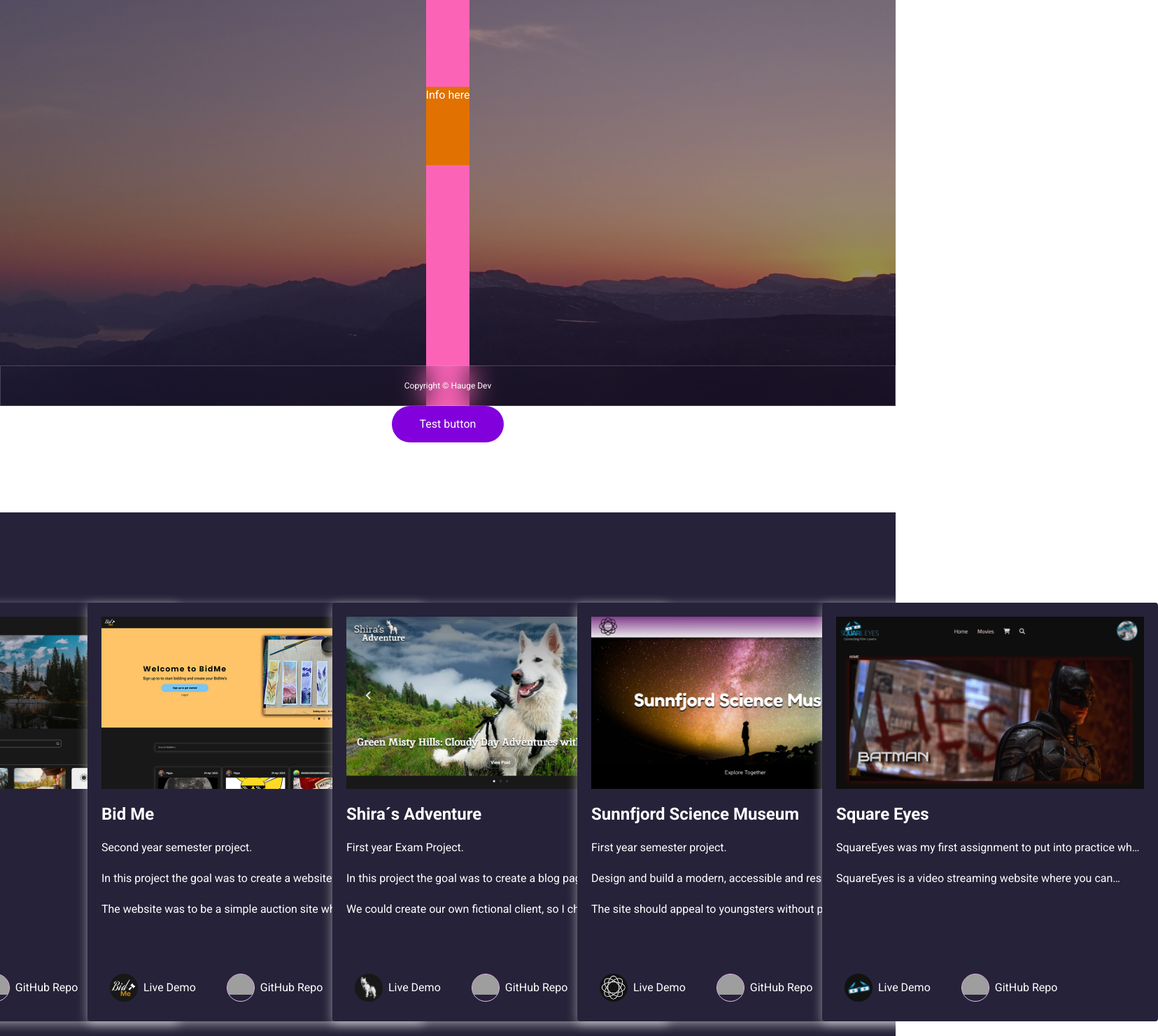
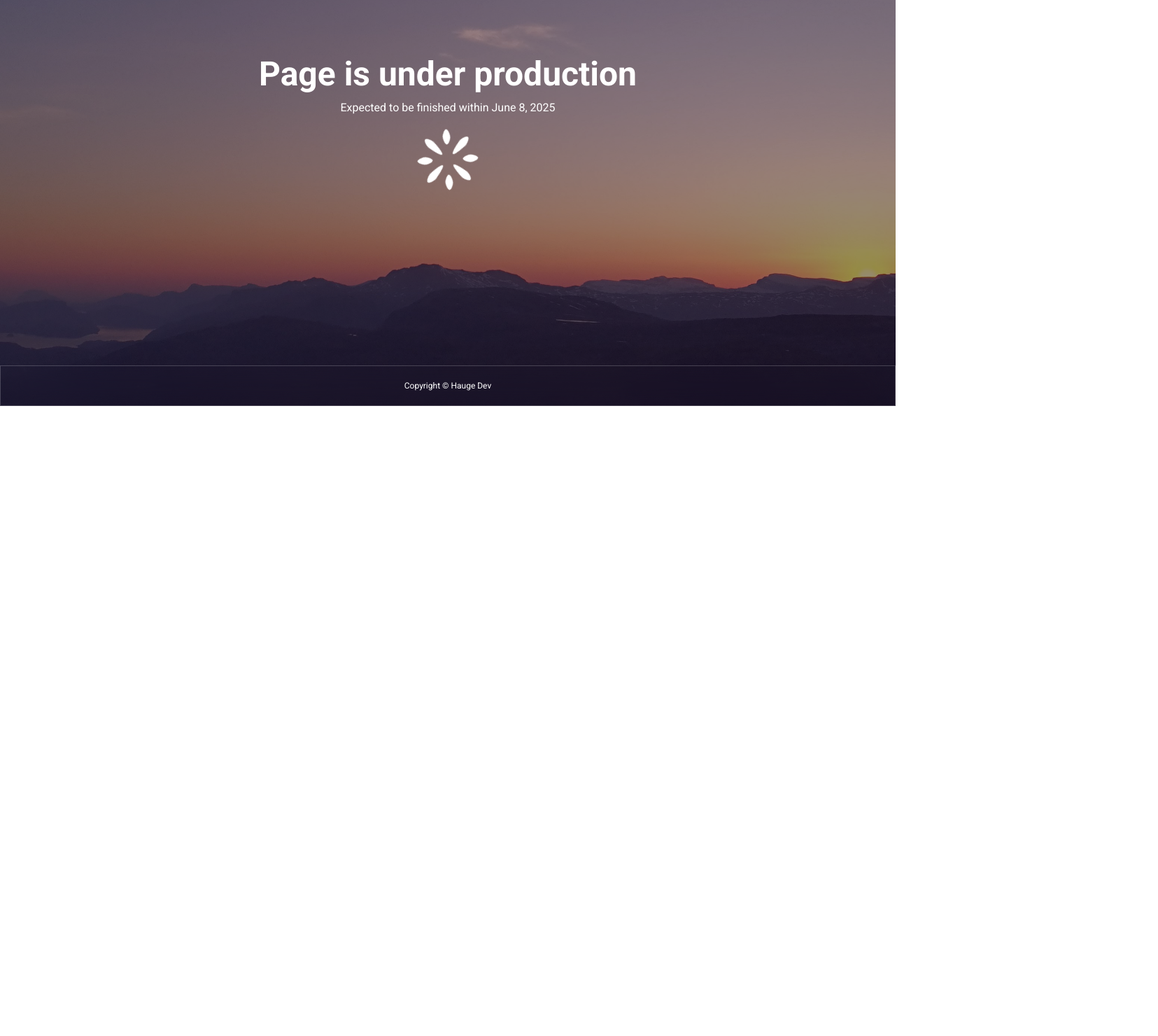
Before and after one commit to annechh/portfolio-2, a React (Vite) app: page / in a window 1280 px wide. Shown: the part 220-1700 px from the top of the page at 70% size, 1655 px wide, since content can reach past the window. After the commit the page ends 800 px from the top, so only its background shows below. Built offline with nearby package versions, Linux system fonts and the light colour scheme; grey boxes are pictures that could not be loaded.

Commit message:
display message, under production

```diff
--- a/src/components/Header.tsx
+++ b/src/components/Header.tsx
@@ -12,9 +12,9 @@ export default function Header() {
             <Link to="/">Home</Link>
           </li>
 
-          <li>
+          {/* <li>
             <Link to="/about">About</Link>
-          </li>
+          </li> */}
         </ul>
       </nav>
     </header>
--- a/src/index.css
+++ b/src/index.css
@@ -17,6 +17,21 @@
   --color-purple-faded: #3a00351a;
   --color-deep-indigo: #262239;
   --shadow-sm: 0px 4px 15px 0px rgba(0, 0, 0, 0.5);
+}
+
+@layer utilities {
+  @keyframes spin {
+    0% {
+      transform: rotate(0deg);
+    }
+    100% {
+      transform: rotate(360deg);
+    }
+  }
+
+  .spin {
+    animation: spin 15s linear infinite;
+  }
 }
 
 html {
--- a/src/pages/Home.tsx
+++ b/src/pages/Home.tsx
@@ -1,54 +1,17 @@
-import ProjectCard from '../components/ProjectCard';
-import { backgroundData, projectData } from '../assets/projectData';
+import { backgroundData } from '../assets/projectData';
 import Background from '../components/Background';
-import InfoCard from '../components/InfoCard';
+import LOGO_ICON from '../assets/images/LogoIcon.svg';
 
 export default function Home() {
   return (
     <div className="flex flex-col justify-center items-center w-full">
       <Background image={backgroundData} />
 
-      <section className="min-h-screen flex flex-col justify-center items-center bg-pink-400">
-        <InfoCard />
-      </section>
-
-      <button className="max-w-[250px] px-10 py-3.5 rounded-full bg-purple-700">Test button</button>
-
-      <section className="my-[100px] mx-10 flex flex-col justify-center items-center w-full gap-5 min-h-screen bg-deep-indigo">
-        <h2 className="font-bold text-3xl text-shadow-[] ">My Projects</h2>
-        <div className="card-wrapper gap-5 max-w-[1920px]">
-          {projectData.map((project) => (
-            <ProjectCard key={project.id} project={project} />
-          ))}
-        </div>
-      </section>
-
-      <section className="min-h-screen flex flex-col justify-center items-center bg-green-400">
-        <InfoCard />
+      <section className="flex flex-col justify-center items-center gap-3 text-center px-5">
+        <h1 className="text-4xl md:text-5xl font-bold ">Page is under production</h1>
+        <p>Expected to be finished within June 8, 2025</p>
+        <img src={LOGO_ICON} alt="HaugeDev logo icon" className="spin" />
       </section>
     </div>
   );
 }
-
-// <div className="flex flex-col justify-center items-center max-w-[1920px]">
-//   <Background image={backgroundData} />
-
-//   <section className="min-h-screen flex flex-col justify-center items-center bg-pink-400">
-//     <InfoCard />
-//   </section>
-
-//   <button className="max-w-[250px] px-10 py-3.5 rounded-full bg-purple-700">Test button</button>
-
-//   <section className="my-[100px] mx-10 flex flex-col gap-5 min-h-screen">
-//     <h2 className="font-bold text-3xl text-shadow-[] ">My Projects</h2>
-//     <div className="card-wrapper grid grid-cols-1 md:grid-cols-2 xl:grid-cols-3 2xl:grid-cols-4 gap-5 ">
-//       {projectData.map((project) => (
-//         <ProjectCard key={project.id} project={project} />
-//       ))}
-//     </div>
-//   </section>
-
-//   <section className="min-h-screen flex flex-col justify-center items-center bg-green-400">
-//     <InfoCard />
-//   </section>
-// </div>
```
